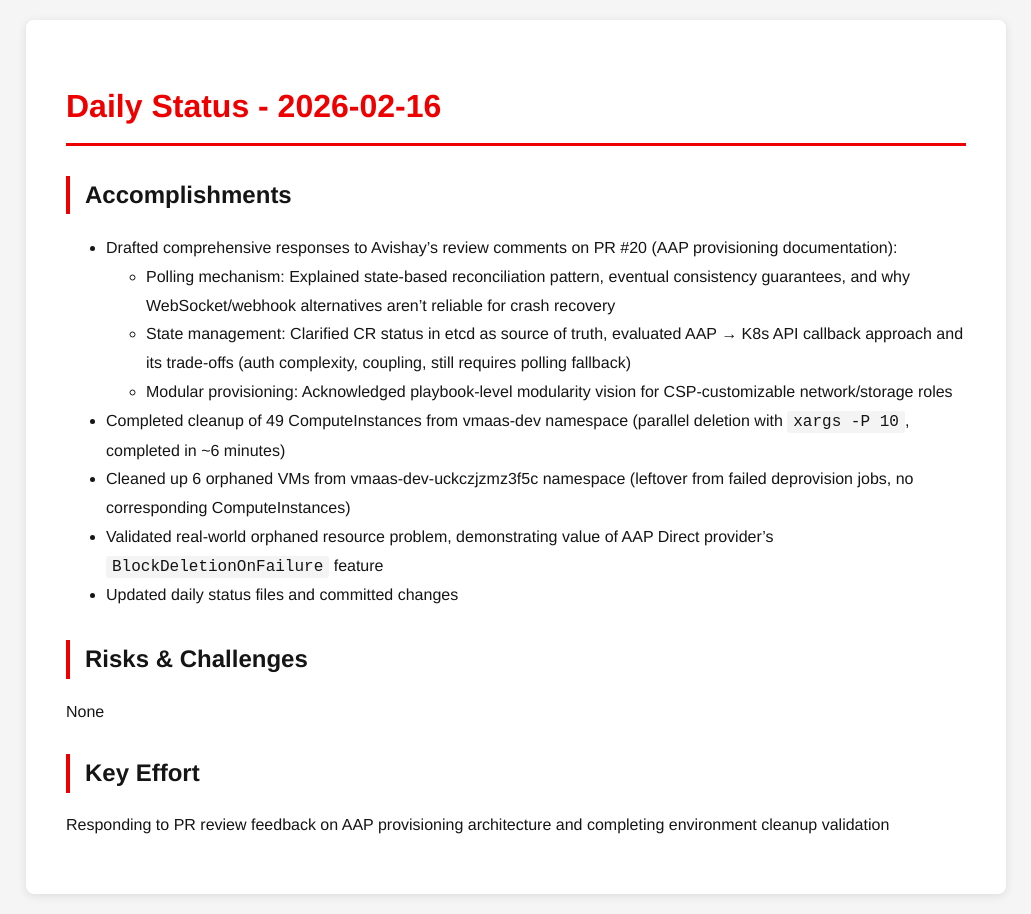
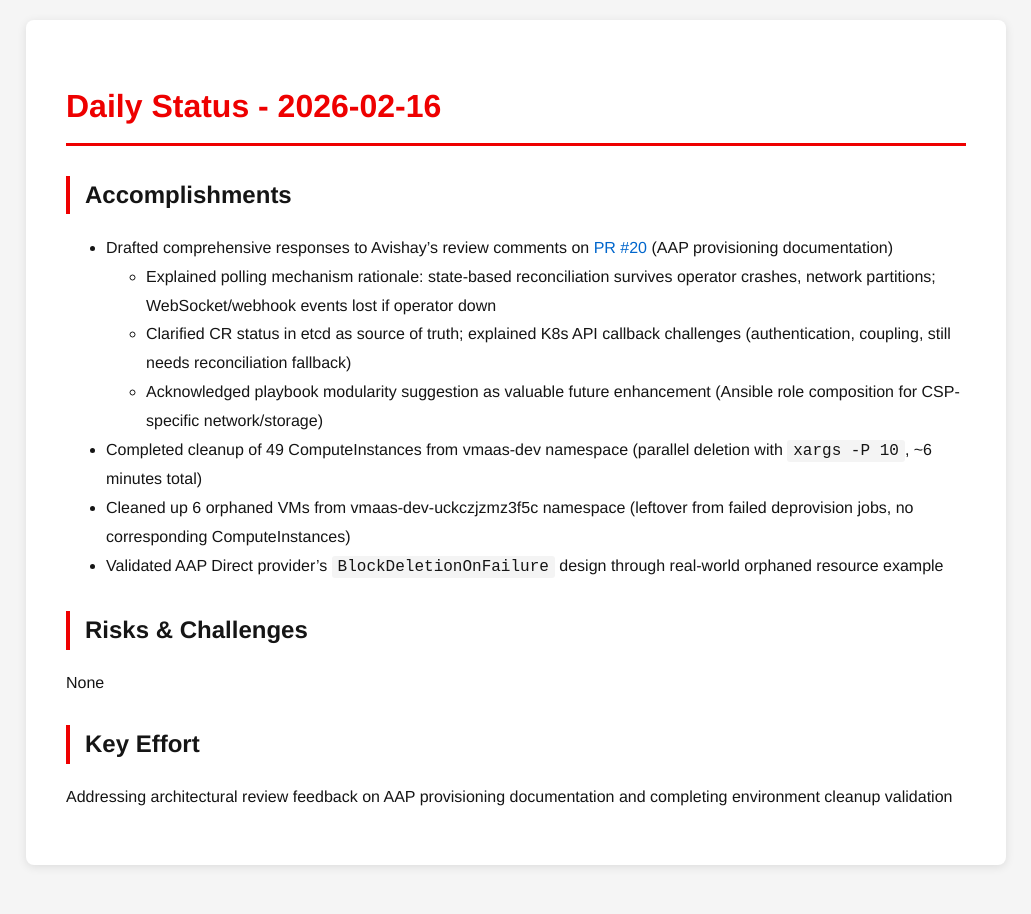
Before and after one commit to tzvatot/daily-status, a Jekyll site: the page built from 2026-02-16.md, in a window 1280 px wide. Shown: the whole page, without its empty margins (124-1155 px from the left). Built offline with Jekyll 4.4.1, drawn with Linux system fonts in a browser that asks for light colours.

Commit message:
Daily status update - 2026-02-16

```diff
--- a/2026-02-16.md
+++ b/2026-02-16.md
@@ -8,14 +8,13 @@
 
 ## Accomplishments
 
-- Drafted comprehensive responses to Avishay's review comments on PR #20 (AAP provisioning documentation):
-  - Polling mechanism: Explained state-based reconciliation pattern, eventual consistency guarantees, and why WebSocket/webhook alternatives aren't reliable for crash recovery
-  - State management: Clarified CR status in etcd as source of truth, evaluated AAP → K8s API callback approach and its trade-offs (auth complexity, coupling, still requires polling fallback)
-  - Modular provisioning: Acknowledged playbook-level modularity vision for CSP-customizable network/storage roles
-- Completed cleanup of 49 ComputeInstances from vmaas-dev namespace (parallel deletion with `xargs -P 10`, completed in ~6 minutes)
+- Drafted comprehensive responses to Avishay's review comments on [PR #20](https://github.com/osac-project/docs/pull/20) (AAP provisioning documentation)
+  - Explained polling mechanism rationale: state-based reconciliation survives operator crashes, network partitions; WebSocket/webhook events lost if operator down
+  - Clarified CR status in etcd as source of truth; explained K8s API callback challenges (authentication, coupling, still needs reconciliation fallback)
+  - Acknowledged playbook modularity suggestion as valuable future enhancement (Ansible role composition for CSP-specific network/storage)
+- Completed cleanup of 49 ComputeInstances from vmaas-dev namespace (parallel deletion with `xargs -P 10`, ~6 minutes total)
 - Cleaned up 6 orphaned VMs from vmaas-dev-uckczjzmz3f5c namespace (leftover from failed deprovision jobs, no corresponding ComputeInstances)
-- Validated real-world orphaned resource problem, demonstrating value of AAP Direct provider's `BlockDeletionOnFailure` feature
-- Updated daily status files and committed changes
+- Validated AAP Direct provider's `BlockDeletionOnFailure` design through real-world orphaned resource example
 
 ## Risks & Challenges
 
@@ -23,4 +22,4 @@
 
 ## Key Effort
 
-Responding to PR review feedback on AAP provisioning architecture and completing environment cleanup validation
+Addressing architectural review feedback on AAP provisioning documentation and completing environment cleanup validation
```
